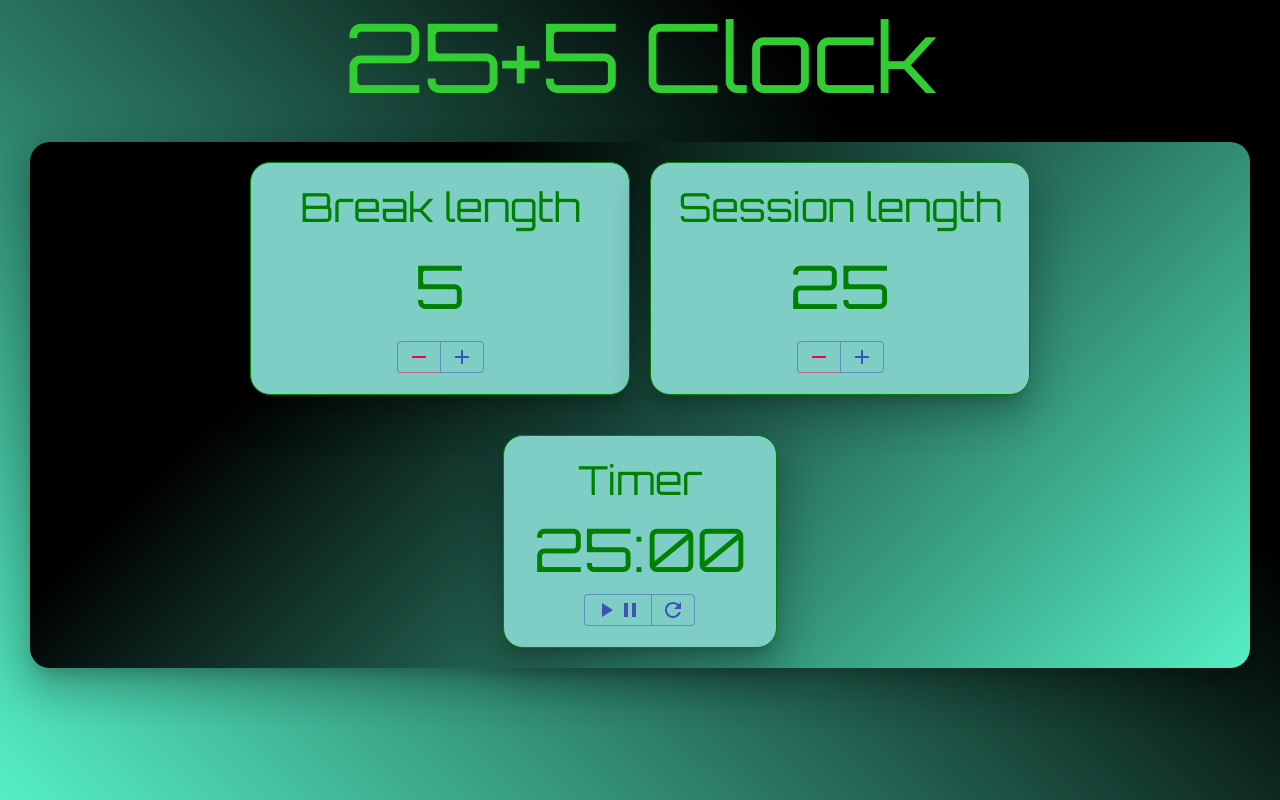
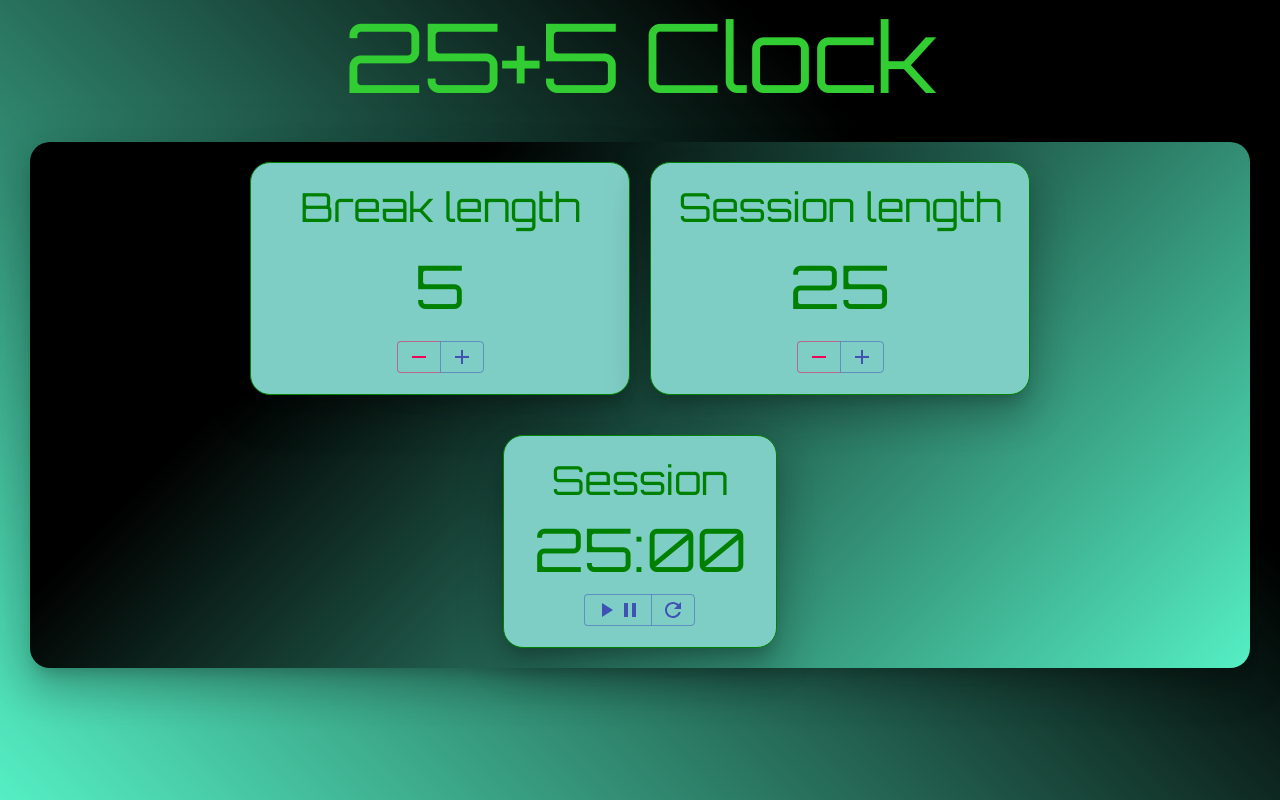
Before and after one commit to adrimihailescu/clock-five, a React (Create React App) app: page / in a window 1280 px wide. Built offline with nearby package versions, Linux system fonts and the light colour scheme.

Commit message:
cleaned up code

```diff
--- a/src/features/counter/Counter.js
+++ b/src/features/counter/Counter.js
@@ -92,17 +92,6 @@ export function Counter() {
 		setMinutes(sessionLengthState);
 	}, [sessionLengthState]);
 
-	// useEffect(() => {
-	// 	if (setMinutes(sessionLengthState) === 0) {
-	// 		setMinutes(breakLengthState);
-	// 	} else {
-	// 		setMinutes(sessionLengthState);
-	// 	}
-	// }, [sessionLengthState, breakLengthState]);
-	// useEffect(() => {
-	// 	setMinutes(breakLengthState);
-	// }, [breakLengthState]);
-
 	return (
 		<>
 			<CssBaseline />
@@ -115,8 +104,11 @@ export function Counter() {
 					className={classes.grid}
 				>
 					<Grid direction="row">
-						<Typography variant="h2" className={classes.title}>
-							Timer
+						<Typography
+							variant="h2"
+							className={isSession ? classes.title : classes.titleBreak}
+						>
+							{isSession ? "Session" : "Break"}
 						</Typography>
 					</Grid>
 					<Grid direction="row">
@@ -141,14 +133,7 @@ export function Counter() {
 								<PlayArrowIcon />
 								<PauseIcon>Play/Pause</PauseIcon>
 							</Button>
-							{/* <Button variant="outlined" size="small" color="primary">
-								<StopIcon
-									id="start_stop"
-									onClick={() => dispatch(toggleStop())}
-								>
-									Stop
-								</StopIcon>
-							</Button> */}
+
 							<Button variant="outlined" size="small" color="primary">
 								<RefreshIcon
 									id="reset"
--- a/src/features/styles.js
+++ b/src/features/styles.js
@@ -1,6 +1,6 @@
 import { makeStyles } from "@material-ui/core/styles";
 
-const useStyles = makeStyles((theme) => ({
+const useStyles = makeStyles({
 	clock: {
 		backgroundcolor: "#55efc4",
 		backgroundImage: "linear-gradient(-315deg, #55efc4 0%, #000000 74%)",
@@ -45,6 +45,9 @@ const useStyles = makeStyles((theme) => ({
 		fontWeight: "500",
 		fontFamily: "Orbitron, sans-serif",
 	},
+	titleBreak: {
+		color: "red",
+	},
 	timer: {
 		fontSize: "40px",
 	},
@@ -78,6 +81,6 @@ const useStyles = makeStyles((theme) => ({
 	button: {
 		justifyContent: "space-between",
 	},
-}));
+});
 
 export default useStyles;
```
Also changed, not shown: src/App.js (line endings or trailing spaces).
